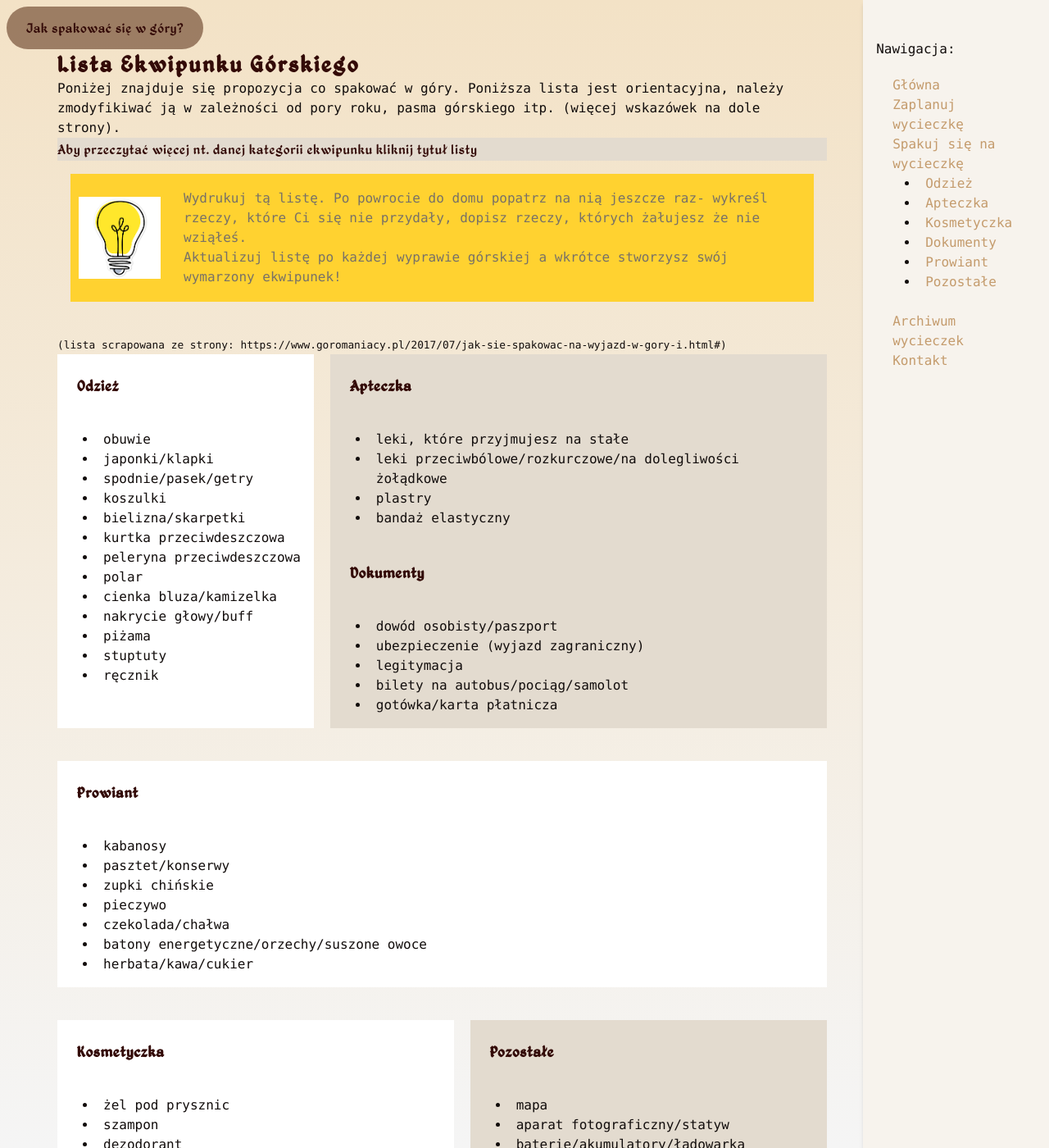
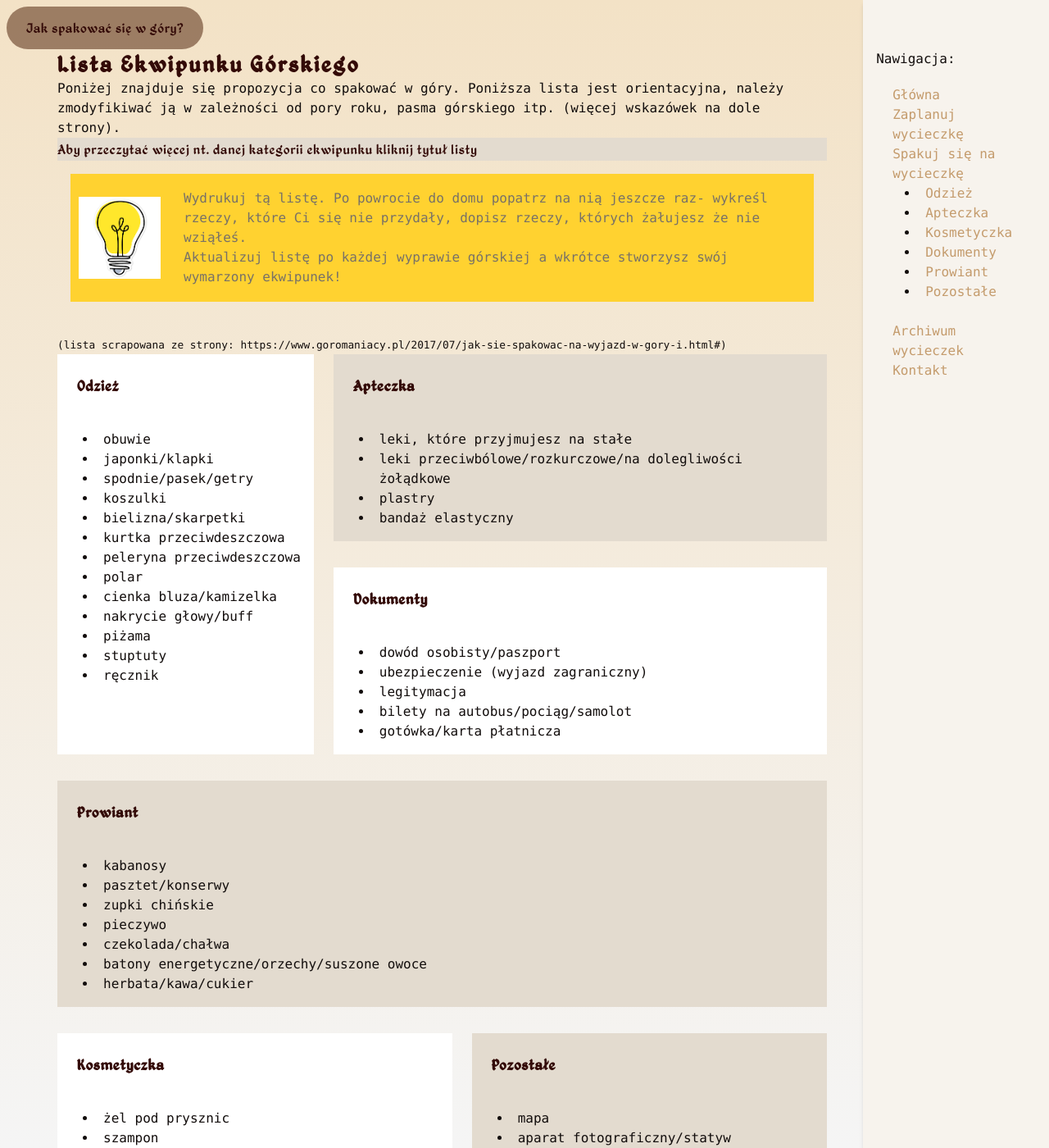
Before and after one commit to kama-pa-go/KGprojects, a Jekyll site: the page built from ekwipunek.md, in a window 1280 px wide and 1400 px high. Shown: the whole window at 82% size. Built offline with Jekyll 4.4.1, drawn with Linux system fonts in a browser that asks for light colours.

Commit message:
Your commit message here

```diff
--- a/_layouts/default1.html
+++ b/_layouts/default1.html
@@ -74,20 +74,20 @@
          x-show="isMobile">
     </div>
 
-    <div class="grid grid-cols-1 sm:grid-cols-3 lg:grid-cols-5 gap-6 min-h-screen items-center">
+    <div class="grid grid-cols-1 sm:grid-cols-3 lg:grid-cols-5 gap-6 min-h-screen items-right">
 
       <!-- Main content -->
-      <div class="sm:col-span-3 lg:col-span-4 h-full p-5 py-6 sm:py-15 items-center gap-2">
+      <div class="sm:col-span-3 lg:col-span-4 h-full p-5 py-6 sm:py-15 items-center gap-5">
         {{ content }}
         <br>
       </div>
 
       <!-- Sidebar -->
       <div x-show="!isMobile || sidebarOpen"
-          class="right-0 bg-allmostWhite sm:col-span-1 lg:col-span-1 transition-all duration-300 h-full shadow-md"
+          class="right-0 bg-allmostWhite col-span-1 transition-all duration-300 h-full shadow-md"
           :class="{ 'fixed inset-y-0 left-0 z-40 w-full': sidebarOpen && isMobile }">
 
-        <div class="fixed top-2 p-4 py-10">
+        <div class="fixed top-5 p-4 py-10 items-center">
           Nawigacja:
           <div class="m-2">
             {% include navigation_ekwipunek.html %}
--- a/_layouts/ekwipunek1.html
+++ b/_layouts/ekwipunek1.html
@@ -78,7 +78,7 @@
 
         <!-- Sidebar -->
         <div x-show="!isMobile || sidebarOpen"
-            class="right-0 top-2 m:col-span-1 lg:col-span-1 transition-all duration-300 h-full shadow-md"
+            class="right-0 top-2 m:col-span-1 lg:col-span-1 transition-all duration-300 h-full shadow-md bg-allmostWhite"
             :class="{ 'fixed inset-y-0 left-0 z-40 w-full': sidebarOpen && isMobile }">
 
           <div class="fixed top-2 p-4 py-10">
--- a/assets/output.css
+++ b/assets/output.css
@@ -264,6 +264,9 @@
   .top-2 {
     top: calc(var(--spacing) * 2);
   }
+  .top-5 {
+    top: calc(var(--spacing) * 5);
+  }
   .right-0 {
     right: calc(var(--spacing) * 0);
   }
@@ -555,15 +558,9 @@
   .min-h-screen {
     min-height: 100vh;
   }
-  .w-1 {
-    width: calc(var(--spacing) * 1);
-  }
   .w-1\/2 {
     width: calc(1/2 * 100%);
   }
-  .w-3 {
-    width: calc(var(--spacing) * 3);
-  }
   .w-3\/5 {
     width: calc(3/5 * 100%);
   }
@@ -578,9 +575,6 @@
   }
   .w-screen {
     width: 100vw;
-  }
-  .max-w-\[00px\] {
-    max-width: 00px;
   }
   .max-w-\[180px\] {
     max-width: 180px;
@@ -1279,17 +1273,11 @@
   .bg-amber-300 {
     background-color: var(--color-amber-300);
   }
-  .bg-amber-950 {
-    background-color: var(--color-amber-950);
-  }
   .bg-amber-950\/50 {
     background-color: color-mix(in oklab, var(--color-amber-950) 50%, transparent);
   }
   .bg-basicBeage {
     background-color: var(--color-basicBeage);
-  }
-  .bg-black {
-    background-color: var(--color-black);
   }
   .bg-black\/50 {
     background-color: color-mix(in oklab, var(--color-black) 50%, transparent);
--- a/ekwipunek.md
+++ b/ekwipunek.md
@@ -22,8 +22,8 @@ Poniżej znajduje się propozycja co spakować w góry. Poniższa lista jest ori
 <br>
 
 <small>(lista scrapowana ze strony: https://www.goromaniacy.pl/2017/07/jak-sie-spakowac-na-wyjazd-w-gory-i.html#)</small>
-<div class="flex flex-col gap-10 w-full">
-    <div class="grid sm:grid-flow-col-dense gap-5">
+<div class="flex flex-col gap-8 w-full">
+    <div class="grid sm:grid-flow-col-dense gap-6">
     <div class="bg-white w-full">
         <div class="p-6 -pb-6"><a href="/KGprojects/odziez.html"><h2 clas="p-6">Odzież</h2></a></div>
         <ul class="pl-10 p-4">
@@ -42,7 +42,7 @@ Poniżej znajduje się propozycja co spakować w góry. Poniższa lista jest ori
             <li class="pl-2"> ręcznik</li>
         </ul>
     </div>
-    <div class="grid  grid-flow-row-dense">
+    <div class="grid  grid-flow-row-dense gap-8">
     <div class="bg-greyBase w-full">
         <div class="p-6 -pb-6"><a href="/KGprojects/apteczka.html"><h2 clas="p-6">Apteczka</h2></a></div>
         <ul class="pl-10 p-4">
@@ -52,7 +52,7 @@ Poniżej znajduje się propozycja co spakować w góry. Poniższa lista jest ori
             <li class="pl-2"> bandaż elastyczny</li>
         </ul>
     </div>
-    <div class="bg-greyBase w-full">
+    <div class="bg-white w-full">
         <div class="p-6 -pb-6"><a href="/KGprojects/dokumenty.html"><h2 clas="p-6">Dokumenty</h2></a></div>
         <ul class="pl-10 p-4">
             <li class="pl-2"> dowód osobisty/paszport</li>
@@ -64,7 +64,7 @@ Poniżej znajduje się propozycja co spakować w góry. Poniższa lista jest ori
     </div>
     </div>
     </div>
-    <div class="bg-white w-full">
+    <div class="bg-greyBase w-full">
         <div class="p-6 -pb-6"><a href="/KGprojects/prowiant.html"><h2 clas="p-6">Prowiant</h2></a></div>
         <ul class="pl-10 p-4">
             <li class="pl-2"> kabanosy</li>
@@ -76,7 +76,7 @@ Poniżej znajduje się propozycja co spakować w góry. Poniższa lista jest ori
             <li class="pl-2"> herbata/kawa/cukier</li>
         </ul>
     </div>
-    <div class="grid sm:grid-flow-col-dense gap-5">
+    <div class="grid sm:grid-flow-col-dense gap-6">
     <div class="bg-white w-full">
         <div class="p-6 -pb-6"><a href="/KGprojects/kosmetyczka.html"><h2 clas="p-6">Kosmetyczka</h2></a></div>
         <ul class="pl-10 p-4">
```
